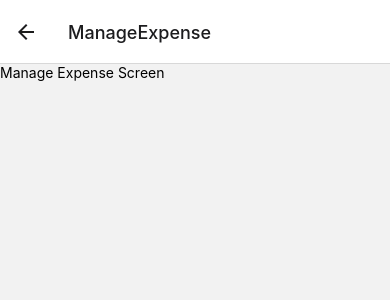
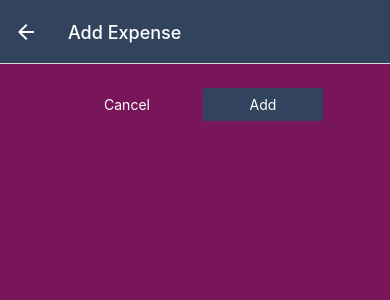
Before and after one commit to wlowrimore/expense_tracker_mobile_app, a React Native app: screen /ManageExpense in a window 390 px wide. Shown: the top 300 px of the page. Built offline with nearby package versions, Linux system fonts and the light colour scheme.

Commit message:
adds presssable buttons with style but no functionaolity yet

```diff
--- a/App.js
+++ b/App.js
@@ -17,7 +17,7 @@
 function ExpensesOverview() {
   return (
     <BottomTabs.Navigator
-      screenOptions={{
+      screenOptions={({ navigation }) => ({
         headerStyle: { backgroundColor: GlobalStyles.colors.primary500 },
         headerTintColor: "white",
         tabBarStyle: { backgroundColor: GlobalStyles.colors.primary500 },
@@ -27,10 +27,12 @@
             icon="add"
             size={24}
             color={tintColor}
-            onPress={() => {}}
+            onPress={() => {
+              navigation.navigate("ManageExpense");
+            }}
           />
         ),
-      }}
+      })}
     >
       <BottomTabs.Screen
         name="RecentExpenses"
@@ -63,13 +65,22 @@
     <>
       <StatusBar style="light" />
       <NavigationContainer>
-        <Stack.Navigator>
+        <Stack.Navigator
+          screenOptions={{
+            headerStyle: { backgroundColor: GlobalStyles.colors.primary500 },
+            headerTintColor: "white",
+          }}
+        >
           <Stack.Screen
             name="ExpensesOverview"
             component={ExpensesOverview}
             options={{ headerShown: false }}
           />
-          <Stack.Screen name="ManageExpense" component={ManageExpense} />
+          <Stack.Screen
+            name="ManageExpense"
+            component={ManageExpense}
+            options={{ presentation: "modal" }}
+          />
         </Stack.Navigator>
       </NavigationContainer>
     </>
--- a/components/ExpensesOutput/ExpenseItem.js
+++ b/components/ExpensesOutput/ExpenseItem.js
@@ -1,9 +1,17 @@
 import { Pressable, View, Text, StyleSheet } from "react-native";
+import { useNavigation } from "@react-navigation/native";
+
 import { GlobalStyles } from "../../constants/styles";
 import { getFormattedDate } from "../../util/date";
 
-function ExpenseItem({ description, amount, date }) {
-  function expensePressHandler() {}
+function ExpenseItem({ id, description, amount, date }) {
+  const navigation = useNavigation();
+
+  function expensePressHandler() {
+    navigation.navigate("ManageExpense", {
+      expenseId: id,
+    });
+  }
 
   return (
     <Pressable
--- /dev/null
+++ b/components/UI/Button.js
@@ -0,0 +1,48 @@
+import { Pressable, View, Text, StyleSheet } from "react-native";
+import { GlobalStyles } from "../../constants/styles";
+
+function Button({ children, onPress, mode, style }) {
+  return (
+    <View style={style}>
+      <Pressable
+        onPress={onPress}
+        style={({ pressed }) => pressed && styles.pressed}
+      >
+        <View style={[styles.button, mode === "flat" && styles.flat]}>
+          <Text style={[styles.buttonText, mode === "flat && styles.flatText"]}>
+            {children}
+          </Text>
+        </View>
+      </Pressable>
+    </View>
+  );
+}
+
+export default Button;
+
+const styles = StyleSheet.create({
+  button: {
+    borderRadius: 2,
+    padding: 8,
+    backgroundColor: GlobalStyles.colors.primary500,
+  },
+
+  flat: {
+    backgroundColor: "transparent",
+  },
+
+  buttonText: {
+    color: "white",
+    textAlign: "center",
+  },
+
+  flatText: {
+    color: GlobalStyles.colors.primary200,
+  },
+
+  pressed: {
+    opacity: 0.75,
+    backgroundColor: GlobalStyles.colors.primary100,
+    borderRadius: 2,
+  },
+});
--- a/constants/styles.js
+++ b/constants/styles.js
@@ -6,10 +6,10 @@
     primary400: "#5721d4",
     primary500: "#32435D",
     primary700: "#287661",
-    primary800: "#200364",
+    primary800: "#79155B",
     accent500: "#AC6F41",
     error50: "#fcc4e4",
-    error500: "#9b095c",
+    error500: "#CC0312",
     gray500: "#39324a",
     gray700: "#221c30",
   },
--- a/screens/ManageExpense.js
+++ b/screens/ManageExpense.js
@@ -1,7 +1,74 @@
-import { Text } from "react-native";
+import { useLayoutEffect } from "react";
+import { Text, StyleSheet, View } from "react-native";
+import Button from "../components/UI/Button";
+import IconButton from "../components/UI/IconButton";
+import { GlobalStyles } from "../constants/styles";
 
-function ManageExpense() {
-  return <Text>Manage Expense Screen</Text>;
+function ManageExpense({ route, navigation }) {
+  const editedExpenseId = route.params?.expenseId;
+  const isEditing = !!editedExpenseId;
+
+  useLayoutEffect(() => {
+    navigation.setOptions({
+      title: isEditing ? "Edit Expense" : "Add Expense",
+    });
+  }, [navigation, isEditing]);
+
+  function deleteExpenseHandler() {}
+
+  function cancelHandler() {}
+
+  function confirmHandler() {}
+
+  return (
+    <View style={styles.container}>
+      <View style={styles.buttons}>
+        <Button style={styles.button} mode="flat" onPress={cancelHandler}>
+          Cancel
+        </Button>
+        <Button style={styles.button} onPress={confirmHandler}>
+          {isEditing ? "Update" : "Add"}
+        </Button>
+      </View>
+      {isEditing && (
+        <View style={styles.deleteContainer}>
+          <IconButton
+            icon="trash"
+            color={GlobalStyles.colors.error500}
+            size={30}
+            onPress={deleteExpenseHandler}
+          />
+        </View>
+      )}
+    </View>
+  );
 }
 
 export default ManageExpense;
+
+const styles = StyleSheet.create({
+  container: {
+    flex: 1,
+    padding: 24,
+    backgroundColor: GlobalStyles.colors.primary800,
+  },
+
+  buttons: {
+    flexDirection: "row",
+    justifyContent: "center",
+    alignItems: "center",
+  },
+
+  button: {
+    minWidth: 120,
+    marginHorizontal: 8,
+  },
+
+  deleteContainer: {
+    marginTop: 16,
+    paddingTop: 8,
+    borderTopWidth: 1,
+    borderTopColor: "white",
+    alignItems: "center",
+  },
+});
```
